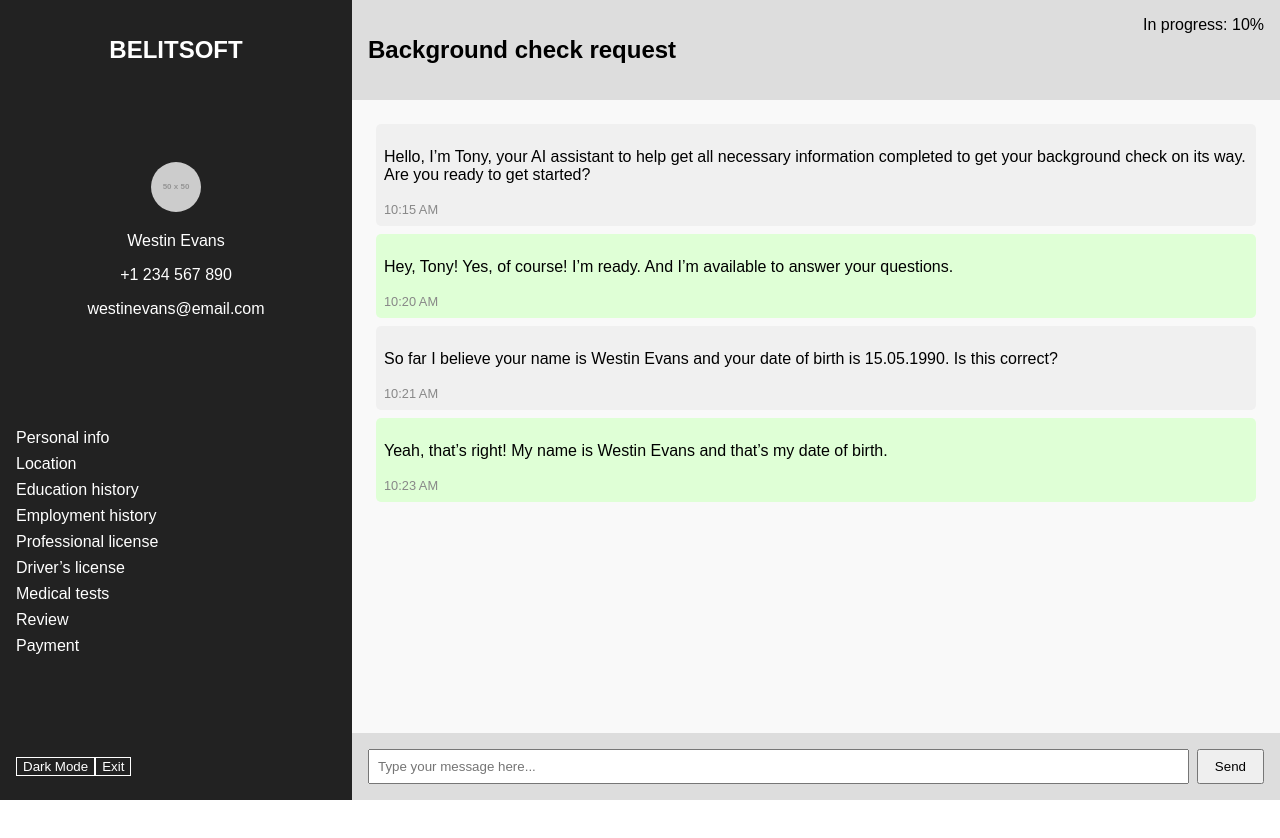
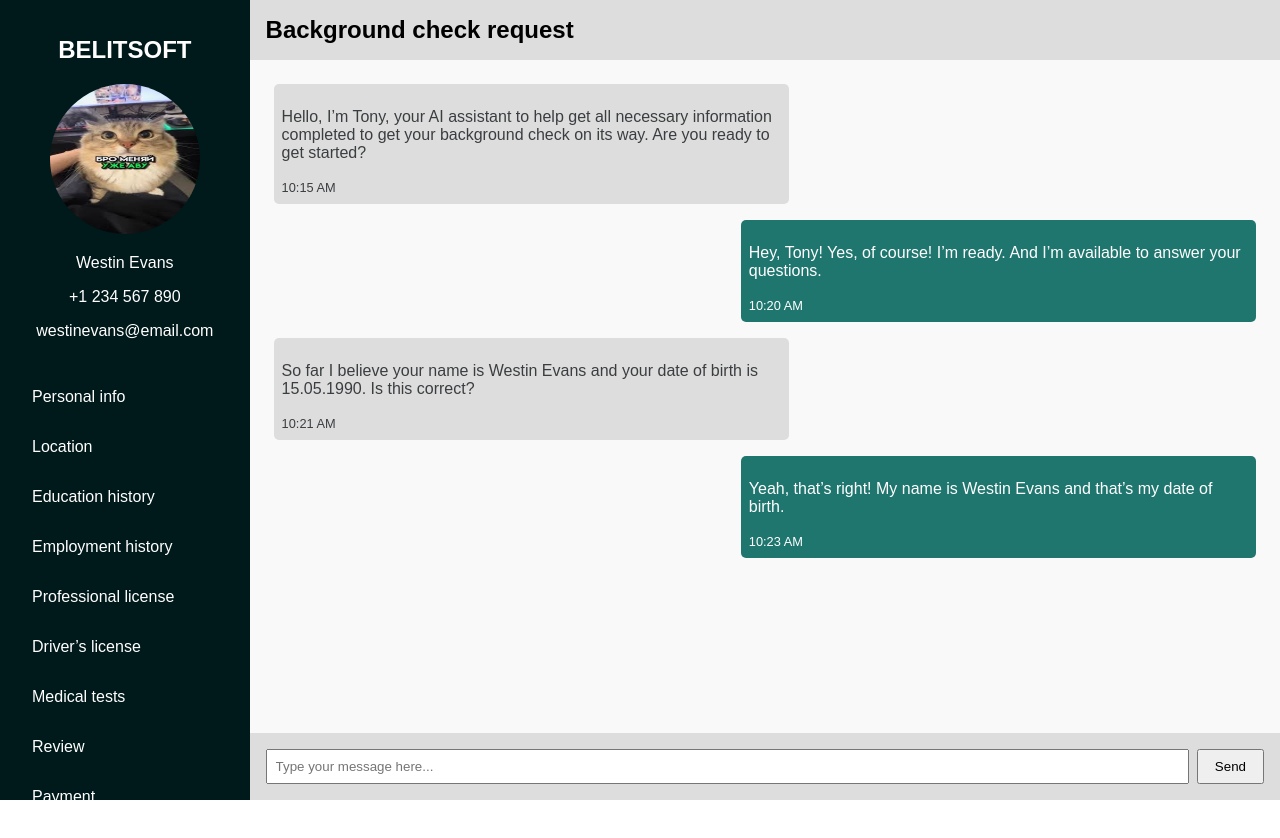
Before and after one commit to EugenyKurda/chat-ui, a Vue app: page / in a window 1280 px wide. Shown: the top 838 px of the page. Before the commit the page ends 800 px from the top, so only its background shows below. Built offline with nearby package versions, Linux system fonts and the light colour scheme.

Commit message:
updated chat interface

```diff
--- a/src/App.vue
+++ b/src/App.vue
@@ -3,7 +3,7 @@
 		<aside class="sidebar">
 			<h2 class="sidebar-title">BELITSOFT</h2>
 			<div class="profile-info">
-				<img src="https://via.placeholder.com/50" alt="Profile" class="profile-image" />
+				<img src="@/assets/avatar.jpeg" height="150" width="150" alt="Profile" class="profile-image" />
 				<p class="profile-name">Westin Evans</p>
 				<p class="profile-contact">+1 234 567 890</p>
 				<p class="profile-email">westinevans@email.com</p>
@@ -22,11 +22,19 @@
 		<main class="chat">
 			<header class="chat-header">
 				<h2>Background check request</h2>
-				<span>In progress: {{ progress }}%</span>
+<!--				<span>In progress: {{ progress }}%</span>-->
 			</header>
 
 			<section class="messages">
-				<div v-for="message in messages" :key="message.id" :class="{'message-sent': message.sentByUser, 'message-received': !message.sentByUser}">
+				<div
+						v-for="message in messages"
+						:key="message.id"
+						class="message"
+						:class="{
+							'message-sent': message.sentByUser,
+							'message-received': !message.sentByUser
+						}"
+				>
 					<p>{{ message.text }}</p>
 					<span class="timestamp">{{ message.timestamp }}</span>
 				</div>
@@ -96,8 +104,8 @@ body {
 	font-family: Arial, sans-serif;
 }
 .sidebar {
-	width: 25%;
-	background: #222;
+	width: 17%;
+	background: #00191a;
 	color: #fff;
 	padding: 1rem;
 	display: flex;
@@ -116,9 +124,12 @@ body {
 .menu ul {
 	list-style: none;
 	padding: 0;
+	display: flex;
+	flex-direction: column;
+	align-items: start;
 }
 .menu li {
-	margin: 0.5rem 0;
+	margin: 1rem 1rem;
 	cursor: pointer;
 }
 .settings button {
@@ -140,28 +151,49 @@ body {
 	display: flex;
 	justify-content: space-between;
 }
+.chat-header h2 {
+	margin: 0;
+}
 .messages {
-	flex: 1;
+	display: flex;
+	flex-direction: column;
 	overflow-y: auto;
 	padding: 1rem;
+	height: 100vh;
+}
+.message {
+	max-width: 50%;
 }
 .message-sent {
 	align-self: flex-end;
-	background: #dfffd6;
+	background: #1F766E;
 	padding: 0.5rem;
 	margin: 0.5rem;
 	border-radius: 5px;
 }
+
+.message-sent p {
+	color: #FFFFFF;
+}
 .message-received {
 	align-self: flex-start;
-	background: #f0f0f0;
+	background: #ddd;
 	padding: 0.5rem;
 	margin: 0.5rem;
 	border-radius: 5px;
 }
+
+.message-received p {
+	color: #3b3e40;
+}
+
+.message-received .timestamp {
+	color: #3b3e40;
+}
+
 .timestamp {
 	font-size: 0.8rem;
-	color: #888;
+	color: #FFFFFF;
 }
 .message-input {
 	display: flex;
```
Also changed, not shown: src/assets/avatar.jpeg (added).
